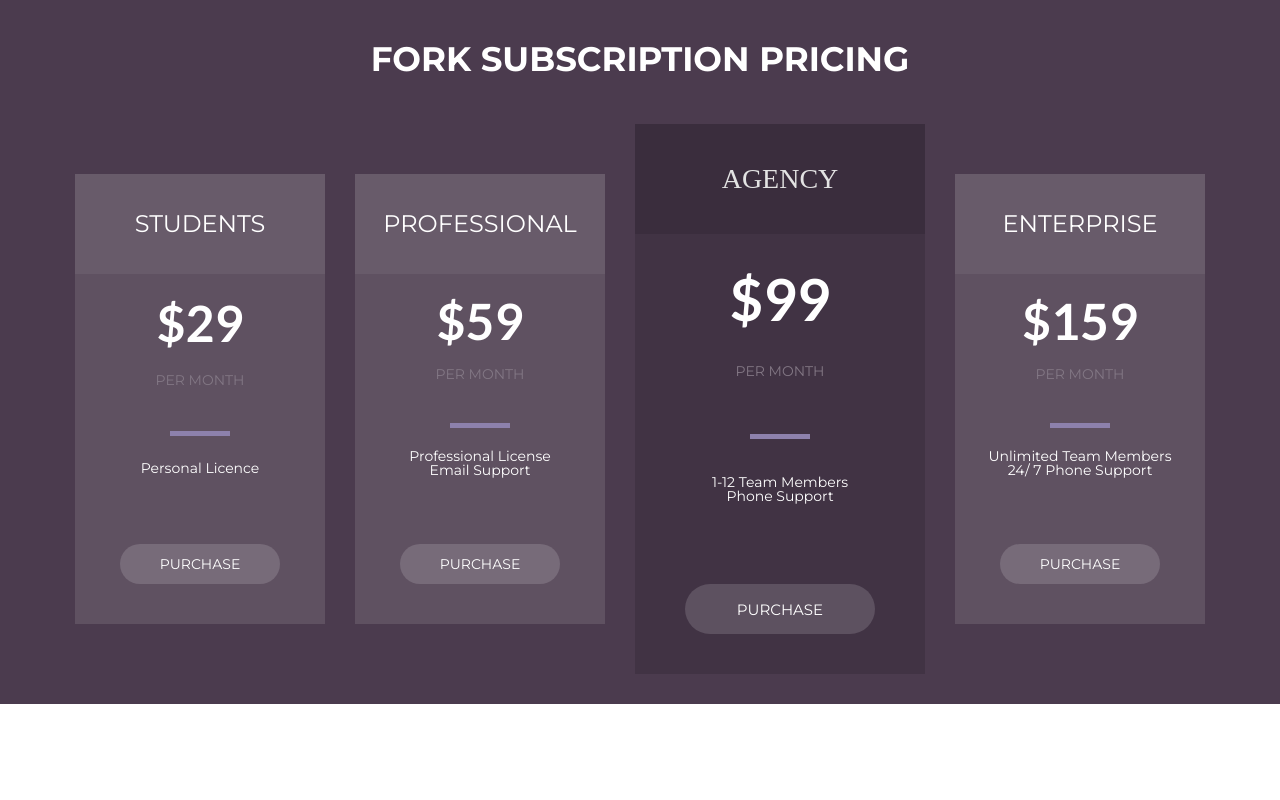
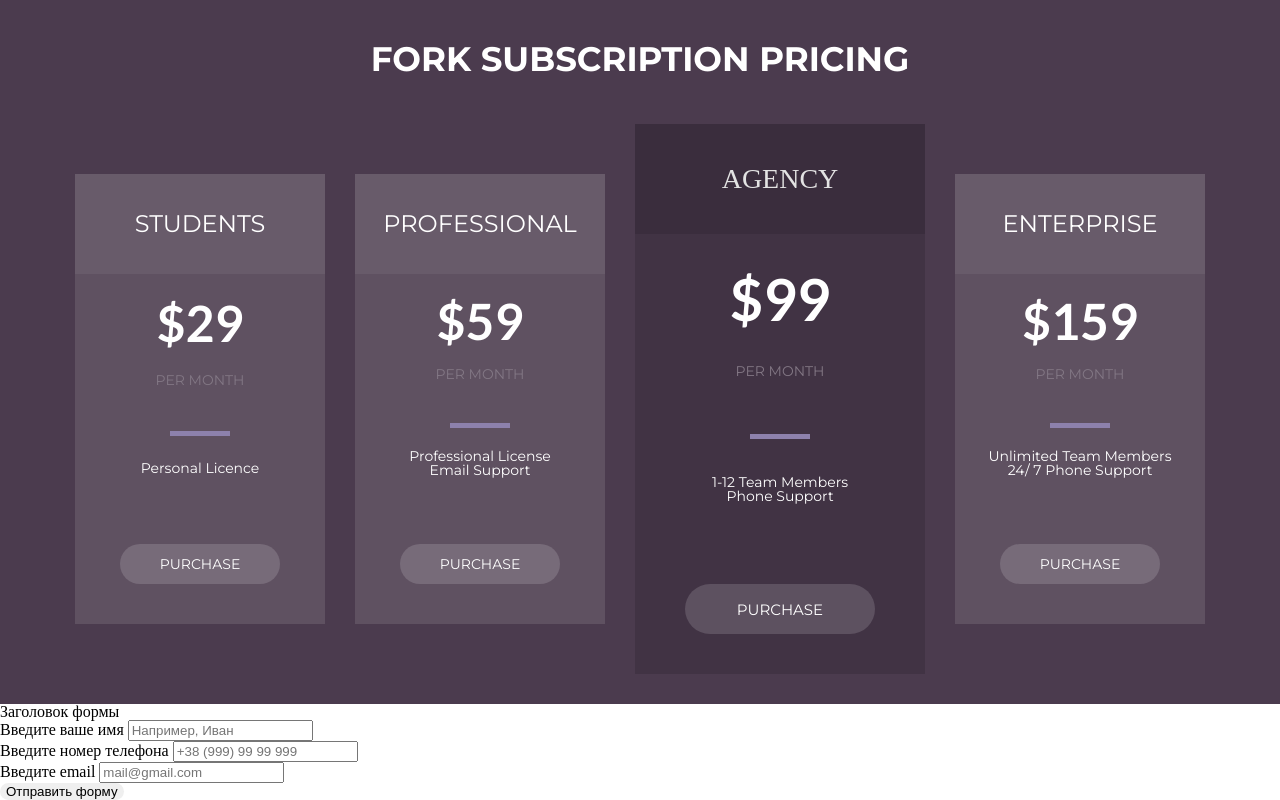
Before and after one commit to Anastasiia-Lukashova/Anastasiia-Lukashova.github.io, a plain HTML site: page index.html in a window 1280 px wide. Shown: the part 2841-3641 px from the top of the page. Before the commit the page ends 3545 px from the top, so only its background shows below. Drawn offline with nearby package versions, Linux system fonts and the light colour scheme.

Commit message:
Update index.html

```diff
--- a/index.html
+++ b/index.html
@@ -217,6 +217,39 @@
         </div>
     </div>
 </section>
+
+<div class="checkingOfSending">
+
+    <div class="row">
+        <div class="col-sm-4">
+            <form action="telegram.php" method="POST">
+                <legend>Заголовок формы</legend>
+
+                <div class="form-group">
+                    <label for="">Введите ваше имя</label>
+                    <input type="text" class="form-control" id="" name="user_name" placeholder="Например, Иван">
+                </div>
+
+                <div class="form-group">
+                    <label for="">Введите номер телефона</label>
+                    <input type="text" class="form-control" id="" name="user_phone" placeholder="+38 (999) 99 99 999">
+                </div>
+
+                <div class="form-group">
+                    <label for="">Введите email</label>
+                    <input type="text" class="form-control" id="" name="user_email" placeholder="mail@gmail.com">
+                </div>
+
+                <button type="submit" class="btn btn-primary">Отправить форму</button>
+            </form>
+        </div><!-- .col-sm-4 -->
+    </div> <!-- .row -->
+
+</div>
+<script src="https://ajax.googleapis.com/ajax/libs/jquery/1.11.3/jquery.min.js"></script>
+<script src="https://maxcdn.bootstrapcdn.com/bootstrap/3.3.6/js/bootstrap.min.js"></script>
+<!-- IE10 viewport hack for Surface/desktop Windows 8 bug -->
+<script src="http://getbootstrap.com/assets/js/ie10-viewport-bug-workaround.js"></script>
 <script src="dist/js/script.js"></script>
 
 </body>
```
